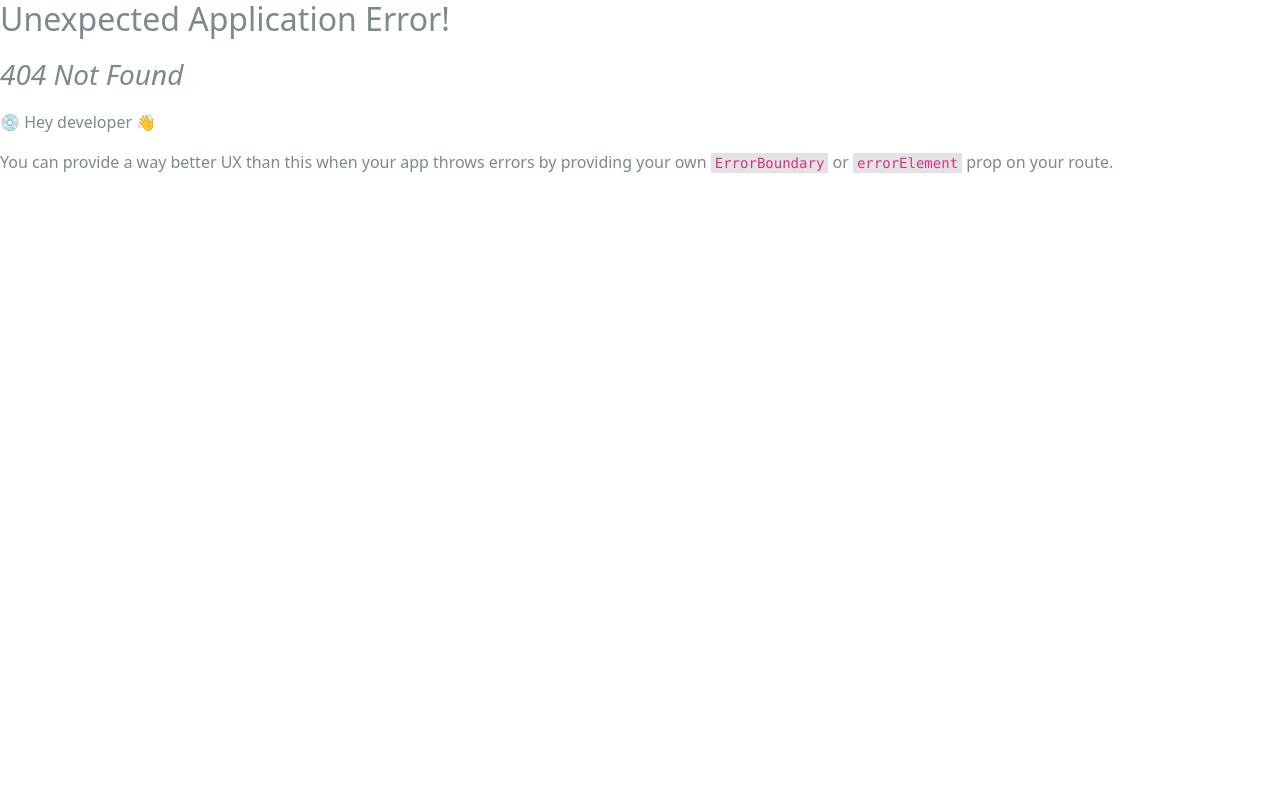
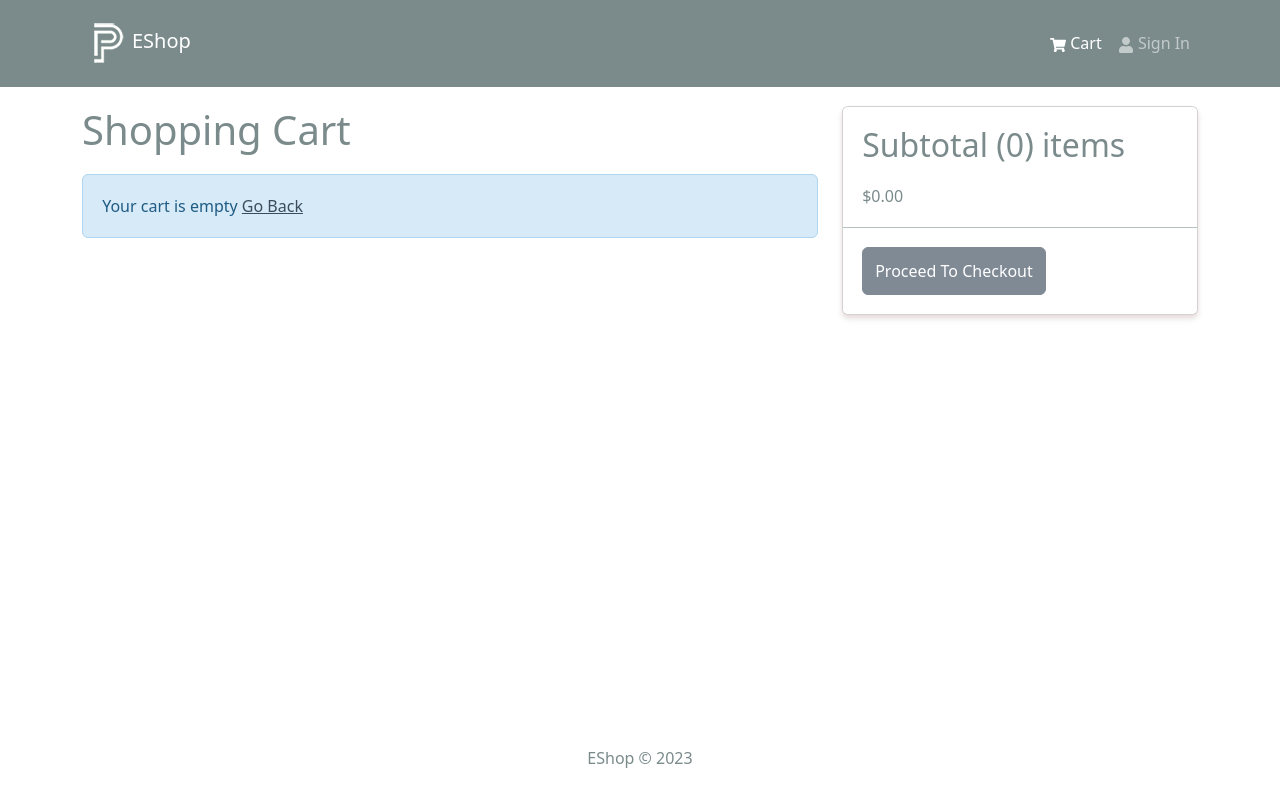
Before and after one commit to SuryaprakashSingh25/E-Shop, a React (Create React App) app in the folder frontend/: page /cart in a window 1280 px wide. Before the commit this address had no page. Built offline with nearby package versions, Linux system fonts and the light colour scheme.

Commit message:
Cart Functionality

```diff
--- a/frontend/src/components/Header.jsx
+++ b/frontend/src/components/Header.jsx
@@ -1,9 +1,12 @@
-import { Navbar, Nav, Container } from "react-bootstrap";
+import { Badge, Navbar, Nav, Container } from "react-bootstrap";
 import { FaShoppingCart, FaUser } from "react-icons/fa";
 import { LinkContainer } from "react-router-bootstrap";
+import { useSelector } from "react-redux";
 import logo from "../assets/logo.png";
 
 const Header = () => {
+  const { cartItems } = useSelector((state) => state.cart);
+
   return (
     <header>
       <Navbar bg="dark" variant="dark" expand="lg" collapseOnSelect>
@@ -20,6 +23,11 @@
               <LinkContainer to="/cart">
                 <Nav.Link>
                   <FaShoppingCart /> Cart
+                  {cartItems.length > 0 && (
+                    <Badge pill bg="success" style={{ marginLeft: "5px" }}>
+                      {cartItems.reduce((a, c) => a + c.qty, 0)}
+                    </Badge>
+                  )}
                 </Nav.Link>
               </LinkContainer>
               <LinkContainer to="/login">
--- a/frontend/src/index.js
+++ b/frontend/src/index.js
@@ -15,12 +15,14 @@
 import reportWebVitals from "./reportWebVitals";
 import HomeScreen from "./screens/HomeScreen";
 import ProductScreen from "./screens/ProductScreen";
+import CartScreen from "./screens/CartScreen";
 
 const router = createBrowserRouter(
   createRoutesFromElements(
     <Route path="/" element={<App />}>
       <Route index={true} path="/" element={<HomeScreen />} />
       <Route path="/product/:id" element={<ProductScreen />} />
+      <Route path="/cart" element={<CartScreen />} />
     </Route>
   )
 );
--- /dev/null
+++ b/frontend/src/screens/CartScreen.jsx
@@ -0,0 +1,110 @@
+import { Link, useNavigate } from "react-router-dom";
+import { useDispatch, useSelector } from "react-redux";
+import {
+  Row,
+  Col,
+  ListGroup,
+  Image,
+  Form,
+  Button,
+  Card,
+} from "react-bootstrap";
+import { FaTrash } from "react-icons/fa";
+import Message from "../components/Message";
+import { addToCart, removeFromCart } from "../slices/cartSlice";
+
+const CartScreen = () => {
+  const navigate = useNavigate();
+  const dispatch = useDispatch();
+
+  const cart = useSelector((state) => state.cart);
+  const { cartItems } = cart;
+
+  const addToCartHandler = async (product, qty) => {
+    dispatch(addToCart({ ...product, qty }));
+  };
+
+  const removeFromCartHandler = (id) => {
+    dispatch(removeFromCart(id));
+  };
+
+  return (
+    <Row>
+      <Col md={8}>
+        <h1 style={{ marginBottom: "20px" }}>Shopping Cart</h1>
+        {cartItems.length === 0 ? (
+          <Message>
+            Your cart is empty <Link to="/">Go Back</Link>
+          </Message>
+        ) : (
+          <ListGroup variant="flush">
+            {cartItems.map((item) => (
+              <ListGroup.Item key={item._id}>
+                <Row>
+                  <Col md={2}>
+                    <Image src={item.image} alt={item.name} fluid rounded />
+                  </Col>
+                  <Col md={3}>
+                    <Link to={`/product/${item._id}`}>{item.name}</Link>
+                  </Col>
+                  <Col md={2}>${item.price}</Col>
+                  <Col md={2}>
+                    <Form.Control
+                      as="select"
+                      value={item.qty}
+                      onChange={(e) =>
+                        addToCartHandler(item, Number(e.target.value))
+                      }
+                    >
+                      {[...Array(item.countInStock).keys()].map((x) => (
+                        <option key={x + 1} value={x + 1}>
+                          {x + 1}
+                        </option>
+                      ))}
+                    </Form.Control>
+                  </Col>
+                  <Col md={2}>
+                    <Button
+                      type="button"
+                      variant="light"
+                      onClick={() => removeFromCartHandler(item._id)}
+                    >
+                      <FaTrash />
+                    </Button>
+                  </Col>
+                </Row>
+              </ListGroup.Item>
+            ))}
+          </ListGroup>
+        )}
+      </Col>
+      <Col md={4}>
+        <Card>
+          <ListGroup variant="flush">
+            <ListGroup.Item>
+              <h2>
+                Subtotal ({cartItems.reduce((acc, item) => acc + item.qty, 0)})
+                items
+              </h2>
+              $
+              {cartItems
+                .reduce((acc, item) => acc + item.qty * item.price, 0)
+                .toFixed(2)}
+            </ListGroup.Item>
+            <ListGroup.Item>
+              <Button
+                type="button"
+                className="btn-block"
+                disabled={cartItems.length === 0}
+              >
+                Proceed To Checkout
+              </Button>
+            </ListGroup.Item>
+          </ListGroup>
+        </Card>
+      </Col>
+    </Row>
+  );
+};
+
+export default CartScreen;
--- a/frontend/src/screens/ProductScreen.jsx
+++ b/frontend/src/screens/ProductScreen.jsx
@@ -1,12 +1,34 @@
-import { useParams } from "react-router-dom";
+import { useState } from "react";
+import { useNavigate, useParams } from "react-router-dom";
 import { Link } from "react-router-dom";
-import { Row, Col, Image, ListGroup, Card, Button } from "react-bootstrap";
+import {
+  Row,
+  Col,
+  Image,
+  ListGroup,
+  Card,
+  Button,
+  Form,
+} from "react-bootstrap";
 import Rating from "../components/Rating";
 import Loader from "../components/Loader";
 import { useGetProductDetailsQuery } from "../slices/productsApiSlice";
 import Message from "../components/Message";
+import { useDispatch } from "react-redux";
+import { addToCart } from "../slices/cartSlice";
 const ProductScreen = () => {
   const { id: productId } = useParams();
+
+  const dispatch = useDispatch();
+  const navigate = useNavigate();
+
+  const [qty, setQty] = useState(1);
+
+  const addToCartHandler = () => {
+    dispatch(addToCart({ ...product, qty }));
+    navigate("/cart");
+  };
+
   const {
     data: product,
     isLoading,
@@ -72,11 +94,35 @@
                       </Col>
                     </Row>
                   </ListGroup.Item>
+                  {/* Qty Select */}
+                  {product.countInStock > 0 && (
+                    <ListGroup.Item>
+                      <Row>
+                        <Col>Qty</Col>
+                        <Col>
+                          <Form.Control
+                            as="select"
+                            value={qty}
+                            onChange={(e) => setQty(Number(e.target.value))}
+                          >
+                            {[...Array(product.countInStock).keys()].map(
+                              (x) => (
+                                <option key={x + 1} value={x + 1}>
+                                  {x + 1}
+                                </option>
+                              )
+                            )}
+                          </Form.Control>
+                        </Col>
+                      </Row>
+                    </ListGroup.Item>
+                  )}
                   <ListGroup.Item>
                     <Button
                       className="btn-block"
                       type="button"
                       disabled={product.countInStock === 0}
+                      onClick={addToCartHandler}
                     >
                       Add to Cart
                     </Button>
--- /dev/null
+++ b/frontend/src/slices/cartSlice.js
@@ -0,0 +1,43 @@
+import { createSlice } from "@reduxjs/toolkit";
+import { updateCart } from "../utils/cartUtils";
+const initialState = localStorage.getItem("cart")
+  ? JSON.parse(localStorage.getItem("cart"))
+  : { cartItems: [] };
+
+const cartSlice = createSlice({
+  name: "cart",
+  initialState,
+  reducers: {
+    addToCart: (state, action) => {
+      // The item to add to the cart
+      const item = action.payload;
+
+      // Check if the item is already in the cart
+      const existItem = state.cartItems.find((x) => x._id === item._id);
+
+      if (existItem) {
+        // If exists, update quantity
+        state.cartItems = state.cartItems.map((x) =>
+          x._id === existItem._id ? item : x
+        );
+      } else {
+        // If not exists, add new item to cartItems
+        state.cartItems = [...state.cartItems, item];
+      }
+
+      // Update the prices and save to storage
+      return updateCart(state, item);
+    },
+    removeFromCart: (state, action) => {
+      // Filter out the item to remove from the cart
+      state.cartItems = state.cartItems.filter((x) => x._id !== action.payload);
+
+      // Update the prices and save to storage
+      return updateCart(state);
+    },
+  },
+});
+
+export const { addToCart, removeFromCart } = cartSlice.actions;
+
+export default cartSlice.reducer;
--- a/frontend/src/store.js
+++ b/frontend/src/store.js
@@ -1,9 +1,11 @@
 import { configureStore, getDefaultMiddleware } from "@reduxjs/toolkit";
 import { apiSlice } from "./slices/apiSlice";
+import cartSliceReducer from "./slices/cartSlice";
 
 const store = configureStore({
   reducer: {
     [apiSlice.reducerPath]: apiSlice.reducer,
+    cart: cartSliceReducer,
   },
   middleware: (getDefaultMiddleware) =>
     getDefaultMiddleware().concat(apiSlice.middleware),
--- /dev/null
+++ b/frontend/src/utils/cartUtils.js
@@ -0,0 +1,28 @@
+export const addDecimals = (num) => {
+  return (Math.round(num * 100) / 100).toFixed(2);
+};
+
+export const updateCart = (state) => {
+  // Calculate the items price
+  state.itemsPrice = addDecimals(
+    state.cartItems.reduce((acc, item) => acc + item.price * item.qty, 0)
+  );
+
+  // Calculate the shipping price | If items price is greater than 100, shipping is free | If not, shipping is 10
+  state.shippingPrice = addDecimals(state.itemsPrice > 100 ? 0 : 10);
+
+  // Calculate the tax price | Tax is 15% of the items price
+  state.taxPrice = addDecimals(Number((0.15 * state.itemsPrice).toFixed(2)));
+
+  // Calculate the total price | Total price is the sum of the items price, shipping price and tax price
+  state.totalPrice = (
+    Number(state.itemsPrice) +
+    Number(state.shippingPrice) +
+    Number(state.taxPrice)
+  ).toFixed(2);
+
+  // Save the cart to localStorage
+  localStorage.setItem("cart", JSON.stringify(state));
+
+  return state;
+};
```
